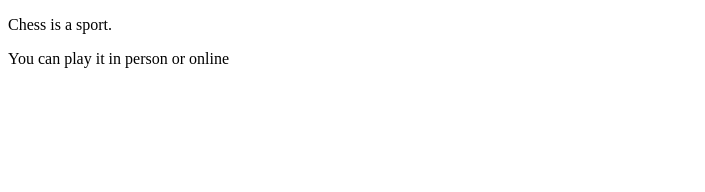
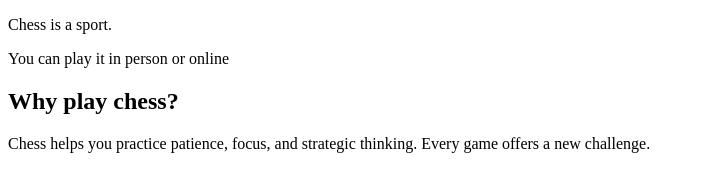
Before and after one commit to MajKnuas/moja-spletna-stran, a plain HTML site: page index.html in a window 1280 px wide. Shown: the whole page, without its empty margins (0-705 px from the left). Drawn offline with Linux system fonts and the light colour scheme.

Commit message:
Section added

```diff
--- a/index.html
+++ b/index.html
@@ -8,5 +8,9 @@
 <body>
     <p>Chess is a sport.</p>
     <p>You can play it in person or online</p>
+    <section>
+        <h2>Why play chess?</h2>
+        <p>Chess helps you practice patience, focus, and strategic thinking. Every game offers a new challenge.</p>
+    </section>
 </body>
 </html>
```
